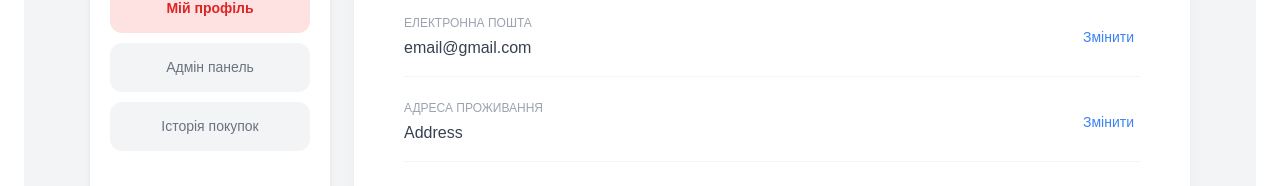
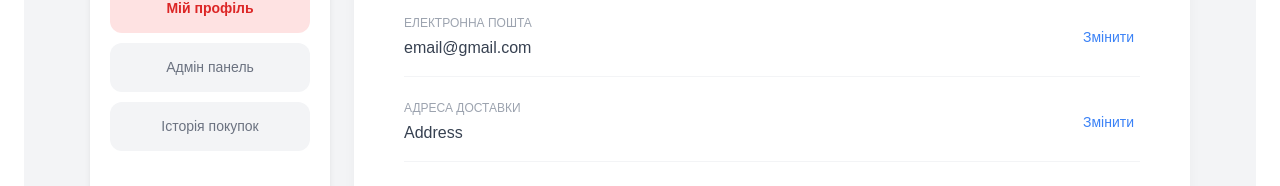
Before and after one commit to C-A-K-F-Repo/cakf-task1-frontend, a React (Vite) app: page /user in a window 1280 px wide. Shown: the part 417-603 px from the top of the page. Built offline with nearby package versions, Linux system fonts and the light colour scheme.

Commit message:
Refactor code

```diff
--- a/src/pages/UserPage.jsx
+++ b/src/pages/UserPage.jsx
@@ -210,7 +210,7 @@ export function UserPage() {
             <div className="rows-container">
               {renderRow("Ім'я", "name")}
               {renderRow("Електронна пошта", "email")}
-              {renderRow("Адреса проживання", "address")}
+              {renderRow("Адреса доставки", "address")}
               {renderRow("Номер телефону", "phone")}
               {renderRow("Пароль", "password")}
             </div>
```
